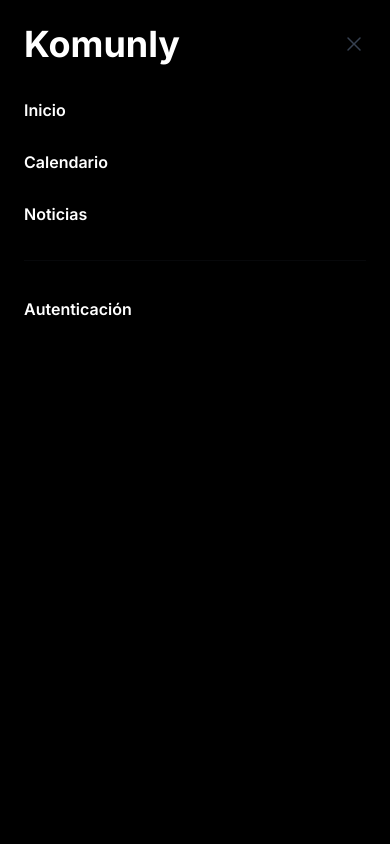
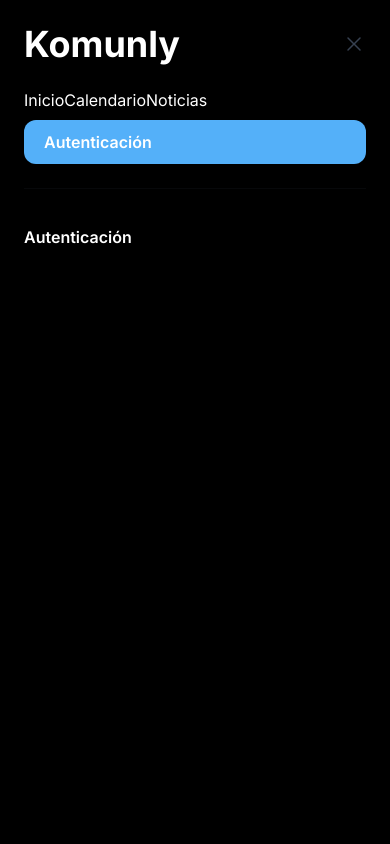
Before and after one commit to Kaoticode/komunly_web, a Next.js app: page / in a window 390 px wide. Both pictures are taken after a click on the button 364 px from the left and 28 px from the top of the page. Shown: the top 844 px of the page. Built offline with nearby package versions, Linux system fonts and the light colour scheme.

Commit message:
navbar condicional dependiendo del si el user esta autenticado o no, ademas de estilos condicionales para los menus

```diff
--- a/src/components/Navbar.js
+++ b/src/components/Navbar.js
@@ -5,14 +5,35 @@ import { Dialog, DialogPanel } from "@headlessui/react";
 import { Bars3Icon, XMarkIcon } from "@heroicons/react/24/solid";
 import Link from "next/link";
 
-const navigation = [
+const preAuthNavigation = [
   { name: "Inicio", href: "/" },
-  { name: "Calendario", href: "/Nosotros" },
-  { name: "Noticias", href: "/Servicios" },
+  { name: "Calendario", href: "/calendario" },
+  { name: "Noticias", href: "/noticias" },
+  {
+    name: "Autenticación",
+    href: "/Auth",
+    customStyle:
+      "flex bg-komunly-blue-light shadow-2xl p-2.5 px-5 rounded-xl text-base font-semibold leading-6 text-white items-center transition ease-in-out delay-150 hover:bg-komunly-blue-dark hover:-translate-y-1 hover:scale-100 duration-300",
+  },
+];
+
+const postAuthNavigation = [
+  { name: "Inicio", href: "/" },
+  { name: "Explorar", href: "/explorar" },
+  { name: "Notificaciones", href: "/notificaciones" },
+  { name: "Transacciones", href: "/transacciones" },
+  {
+    name: "Perfil",
+    href: "/perfil",
+    customStyle:
+      "flex bg-komunly-blue-light shadow-2xl p-2.5 px-5 rounded-xl text-base font-semibold leading-6 text-white items-center transition ease-in-out delay-150 hover:bg-komunly-blue-dark hover:-translate-y-1 hover:scale-100 duration-300",
+  },
 ];
 
 export default function Navbar() {
   const [mobileMenuOpen, setMobileMenuOpen] = useState(false);
+  //Falta añadir la lógica de autenticación
+  const [userAuthenticated, setUserAuthenticated] = useState(false);
 
   return (
     <div>
@@ -29,35 +50,42 @@ export default function Navbar() {
             <button
               type="button"
               onClick={() => setMobileMenuOpen(true)}
-              className="-m-2.5 inline-flex items-center rounded-md p-3 text-white"
-            >
+              className="-m-2.5 inline-flex items-center rounded-md p-3 text-white">
               <Bars3Icon aria-hidden="true" className="h-6 w-6" />
             </button>
           </div>
           <div className="hidden items-center lg:flex lg:gap-x-6">
-            {navigation.map((item) => (
+            {userAuthenticated
+              ? postAuthNavigation.map((item) => (
                   <Link
                     key={item.name}
                     href={item.href}
-                className="text-white leading-6 hover:text-komunly-blue-light hover:transition-all"
-              >
+                    className={
+                      item.customStyle
+                        ? item.customStyle
+                        : "text-white leading-6 hover:text-komunly-blue-light hover:transition-all"
+                    }>
+                    {item.name}
+                  </Link>
+                ))
+              : preAuthNavigation.map((item) => (
+                  <Link
+                    key={item.name}
+                    href={item.href}
+                    className={
+                      item.customStyle
+                        ? item.customStyle
+                        : "text-white leading-6 hover:text-komunly-blue-light hover:transition-all"
+                    }>
                     {item.name}
                   </Link>
                 ))}
-
-            <Link
-              href="/Auth"
-              className="flex bg-komunly-blue-light shadow-2xl p-2.5 px-5 rounded-xl text-base font-semibold leading-6 text-white items-center transition ease-in-out delay-150 hover:bg-komunly-blue-dark hover:-translate-y-1 hover:scale-100 duration-300"
-            >
-              Autenticación
-            </Link>
           </div>
         </nav>
         <Dialog
           open={mobileMenuOpen}
           onClose={setMobileMenuOpen}
-          className="lg:hidden"
-        >
+          className="lg:hidden">
           <div className="fixed inset-0 z-50" />
           <DialogPanel className="fixed inset-y-0 right-0 z-50 w-full overflow-y-auto bg-black px-6 py-6 sm:max-w-sm sm:ring-1 sm:ring-komunly-gray-darkest/10">
             <div className="flex items-center justify-between">
@@ -67,20 +95,35 @@ export default function Navbar() {
               <button
                 type="button"
                 onClick={() => setMobileMenuOpen(false)}
-                className="-m-2.5 rounded-md p-2.5 text-komunly-gray-dark"
-              >
+                className="-m-2.5 rounded-md p-2.5 text-komunly-gray-dark">
                 <XMarkIcon aria-hidden="true" className="h-6 w-6" />
               </button>
             </div>
             <div className="mt-6 flow-root">
               <div className="-my-6 divide-y divide-komunly-gray-medium/10">
                 <div className="space-y-2 py-6">
-                  {navigation.map((item) => (
+                  {userAuthenticated
+                    ? postAuthNavigation.map((item) => (
                         <Link
                           key={item.name}
                           href={item.href}
-                      className="-mx-3 block rounded-lg px-3 py-2 text-base font-semibold leading-7 text-komunly-gray-darkest hover:bg-komunly-purple-dark hover:text-white"
-                    >
+                          className={
+                            item.customStyle
+                              ? item.customStyle
+                              : "text-white leading-6 hover:text-komunly-blue-light hover:transition-all"
+                          }>
+                          {item.name}
+                        </Link>
+                      ))
+                    : preAuthNavigation.map((item) => (
+                        <Link
+                          key={item.name}
+                          href={item.href}
+                          className={
+                            item.customStyle
+                              ? item.customStyle
+                              : "text-white leading-6 hover:text-komunly-blue-light hover:transition-all"
+                          }>
                           {item.name}
                         </Link>
                       ))}
@@ -88,8 +131,7 @@ export default function Navbar() {
                 <div className="py-6">
                   <Link
                     href="/Auth"
-                    className="-mx-3 block rounded-lg px-3 py-2.5 text-base font-semibold leading-7 text-komunly-gray-darkest hover:bg-komunly-purple-dark hover:text-white"
-                  >
+                    className="-mx-3 block rounded-lg px-3 py-2.5 text-base font-semibold leading-7 text-komunly-gray-darkest hover:bg-komunly-purple-dark hover:text-white">
                     Autenticación
                   </Link>
                 </div>
```
Lines whose indentation alone changed are shown as unchanged.
